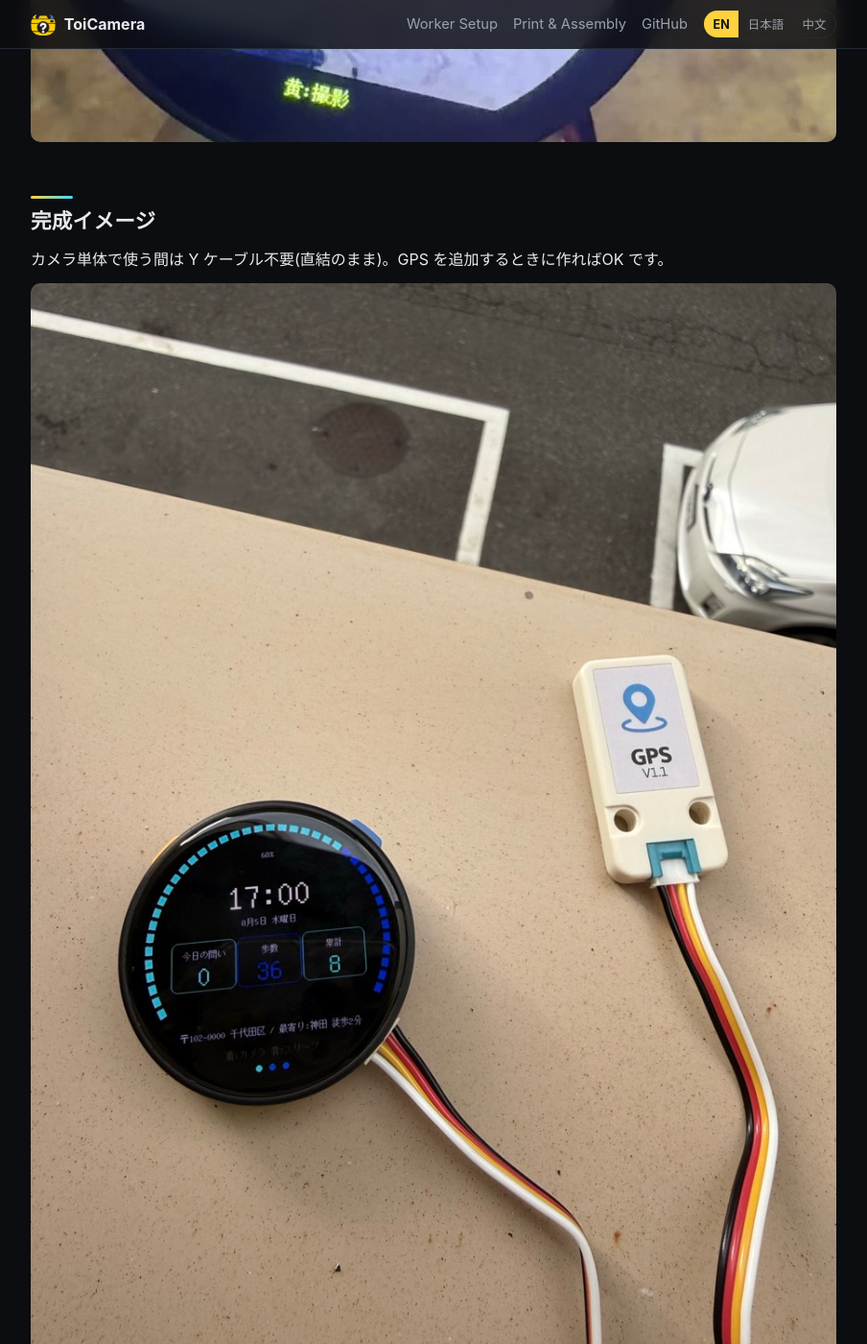
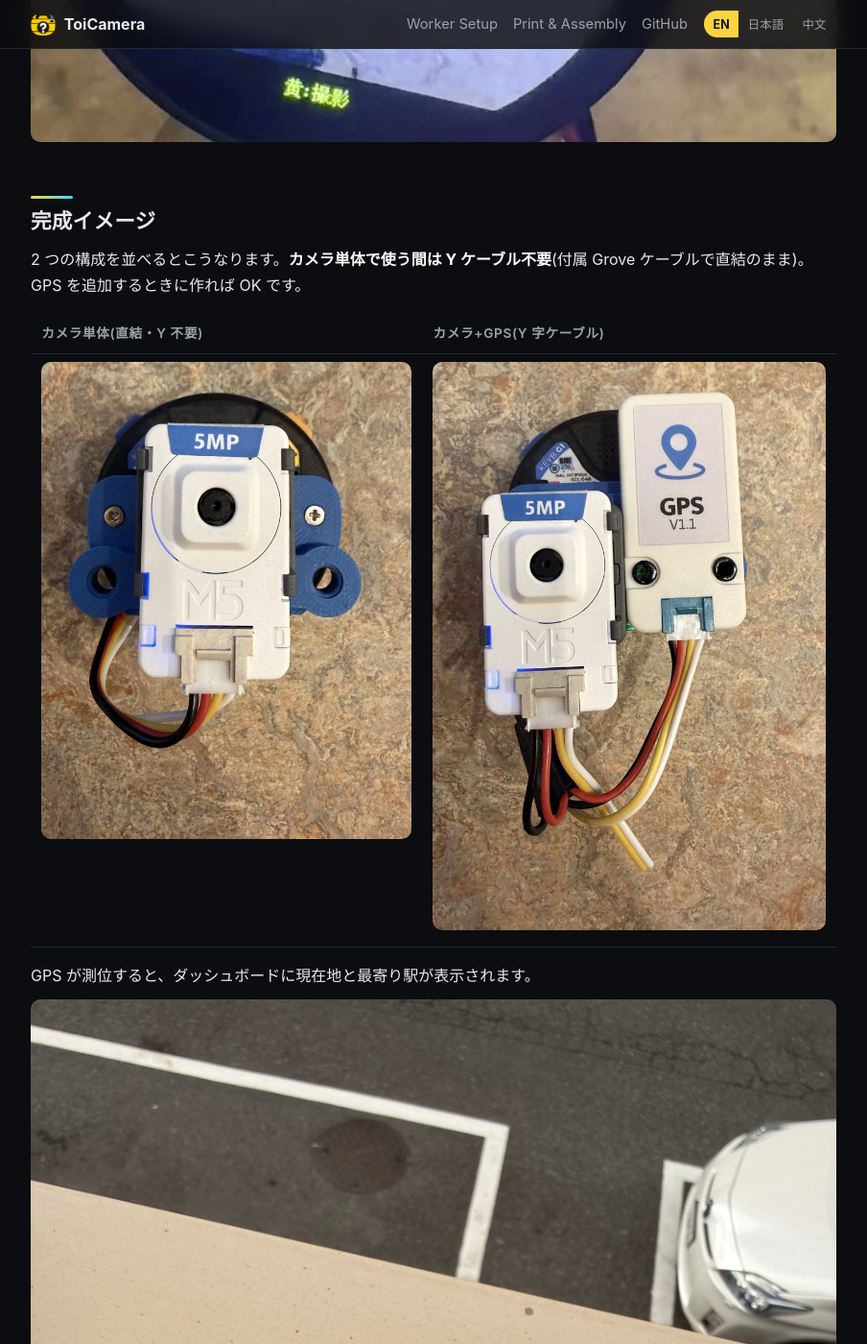
Before and after one commit to aieo-product/ToiCamera, a Jekyll site: the page built from docs/y-cable.md, in a window 1280 px wide and 1400 px high, scrolled down 7089 px. Shown: the whole window at 96% size, without its empty margins (188-1092 px from the left). Built offline with Jekyll 4.4.1, drawn with Linux system fonts in a browser that asks for light colours; our own code applies the rules of GitHub Pages for plain Markdown files.

Commit message:
docs: y-cable guide — finished-build comparison (camera-only vs camera+GPS)
Co-Authored-By: Claude Fable 5 <noreply@anthropic.com>
Claude-Session: https://claude.ai/code/session_0193iHLZbmQu9WkVPMnfPAAo

```diff
--- a/docs/y-cable.md
+++ b/docs/y-cable.md
@@ -64,7 +64,13 @@ Grove(HY2.0-4P)の 4 線の役割:
 
 ## 完成イメージ
 
-カメラ単体で使う間は Y ケーブル不要(直結のまま)。GPS を追加するときに作ればOK です。
+2 つの構成を並べるとこうなります。**カメラ単体で使う間は Y ケーブル不要**(付属 Grove ケーブルで直結のまま)。GPS を追加するときに作れば OK です。
+
+| カメラ単体(直結・Y 不要) | カメラ+GPS(Y 字ケーブル) |
+|---|---|
+| ![カメラ単体構成。CamS3 をプレート中央に取り付け、Grove 直結](images/y-final-cam-only.jpg) | ![カメラ+GPS 構成。2 ユニットを並べて Y 字ハーネスで接続](images/y-final-cam-gps.jpg) |
+
+GPS が測位すると、ダッシュボードに現在地と最寄り駅が表示されます。
 
 ![GPS を追加した状態のダッシュボード(現在地・最寄り駅を表示)](images/gps-dashboard.jpg)
 
```
Also changed, not shown: docs/images/y-final-cam-gps.jpg (added), docs/images/y-final-cam-only.jpg (added).
